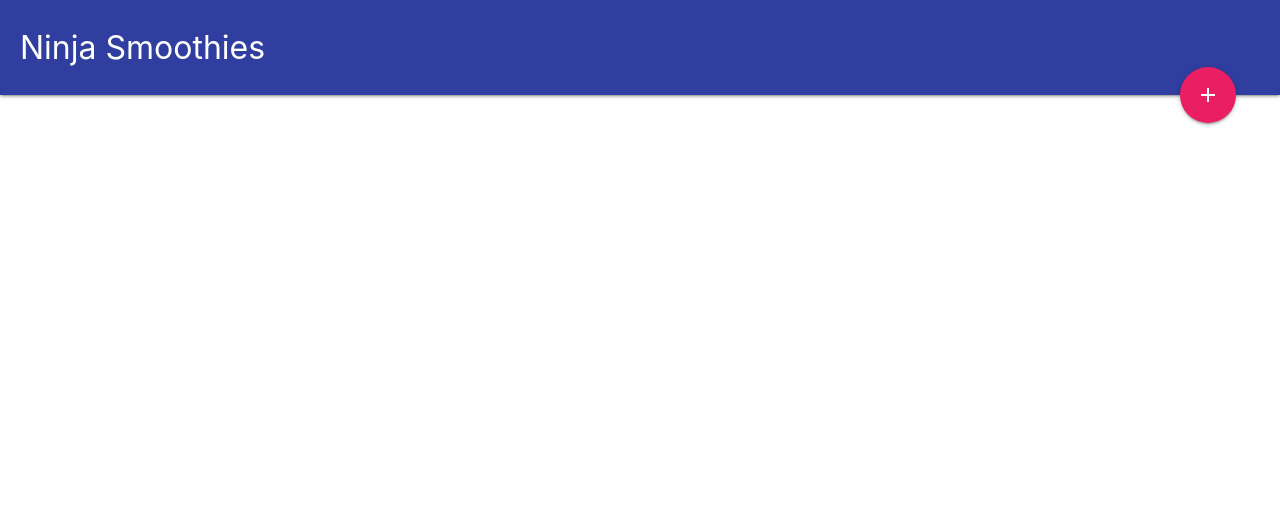
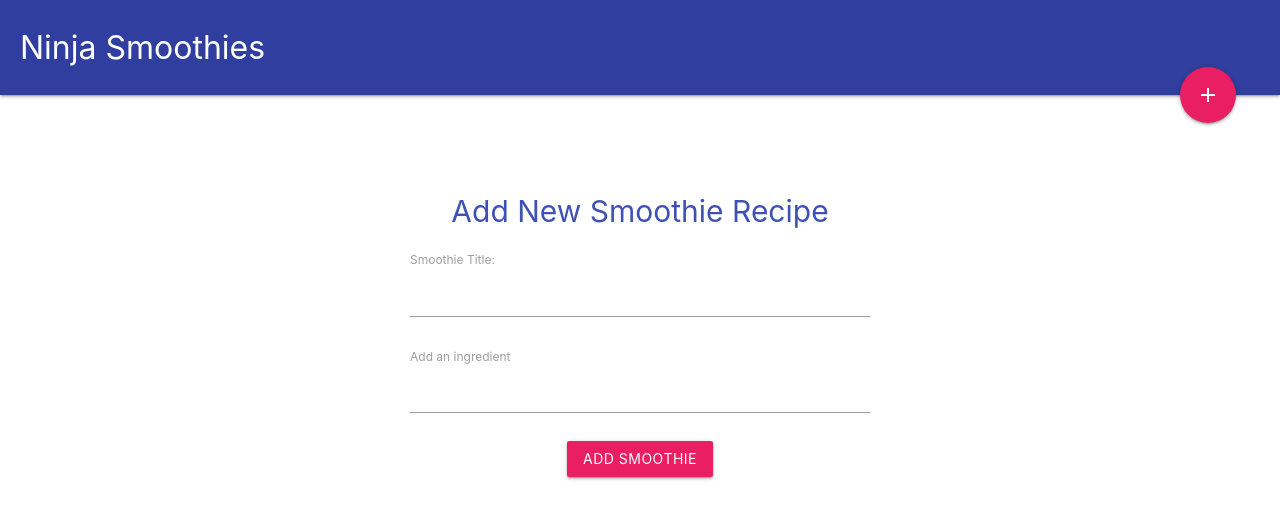
Before and after one commit to deividisss/ninja-smoothies-Vue, a Vue app: page /#/add-smoothie in a window 1280 px wide. Shown: the top 518 px of the page. Built offline with nearby package versions, Linux system fonts and the light colour scheme.

Commit message:
Adds AddSmoothie component

```diff
--- /dev/null
+++ b/src/components/AddSmoothie.vue
@@ -0,0 +1,51 @@
+<template>
+  <div class="add-smoothie container">
+    <h2 class="center-align indigo-text">Add New Smoothie Recipe</h2>
+    <form @submit.prevent="AddSmoothie">
+      <div class="field title">
+        <label for="title">Smoothie Title:</label>
+        <input type="text" name="title" v-model="title" id />
+      </div>
+      <div class="field add-ingredient">
+        <label for="add-ingredient">Add an ingredient</label>
+        <input type="text" name="add-ingredient" />
+      </div>
+      <div class="field center-align">
+        <button class="btn pink">Add Smoothie</button>
+      </div>
+    </form>
+  </div>
+</template>
+
+<script>
+export default {
+  name: "AddSmoothie",
+  data() {
+    return {
+      tite: null
+    };
+  },
+  methods: {
+    AddSmoothie() {
+      console.log(this.title);
+    }
+  }
+};
+</script>
+
+<style >
+.add-smoothie {
+  margin-top: 60px;
+  padding: 20px;
+  max-width: 500px;
+}
+
+.add-smoothie h2 {
+  font-size: 2em;
+  margin: 20px auto;
+}
+
+.add-smoothie .field {
+  margin: 20px auto;
+}
+</style>
--- a/src/components/NavBar.vue
+++ b/src/components/NavBar.vue
@@ -2,11 +2,11 @@
   <div class="navbar">
     <nav class="nav-extended indigo darken-2">
       <div class="nav-content">
-        <router-link to>
+        <router-link :to=" { name : 'Index' }">
           <span class="nav-title">Ninja Smoothies</span>
         </router-link>
         <a href class="btn-floating btn-large halfway-fab pink">
-          <router-link to>
+          <router-link :to=" { name: 'AddSmoothie'}">
             <i class="material-icons">add</i>
             <span class="material-icons">3d_rotation</span>
           </router-link>
--- a/src/router/index.js
+++ b/src/router/index.js
@@ -1,6 +1,7 @@
 import Vue from "vue";
 import Router from "vue-router";
 import Index from "@/components/Index";
+import Addsmoothie from "@/components/AddSmoothie";
 
 Vue.use(Router);
 
@@ -10,6 +11,11 @@
       path: "/",
       name: "Index",
       component: Index
+    },
+    {
+      path: "/add-smoothie",
+      name: "AddSmoothie",
+      component: Addsmoothie
     }
   ]
 });
```
